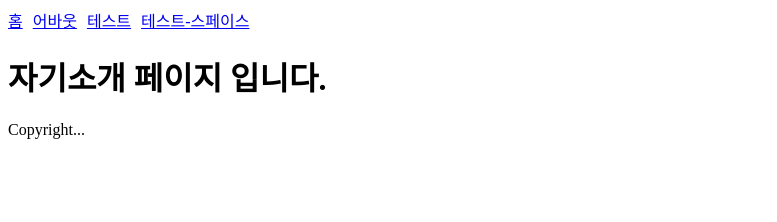
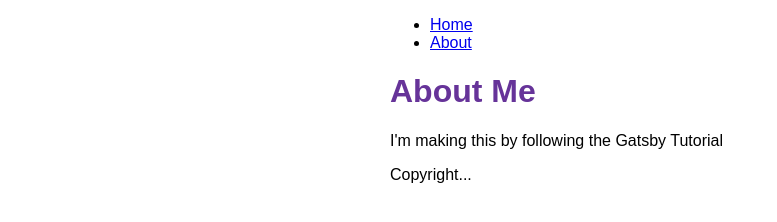
Before and after one commit to leeyeonji28/my-blog-2022-05-31, a Gatsby site: page /about in a window 1280 px wide. Shown: the whole page, without its empty margins (0-777 px from the left). Built offline with nearby package versions, Linux system fonts and the light colour scheme; Gatsby itself is replaced by a stand-in of ours.

Commit message:
test, test-space 제거, 레이아웃 꾸미기

```diff
--- a/src/components/layout.js
+++ b/src/components/layout.js
@@ -1,20 +1,37 @@
 import { Link } from "gatsby";
 import React from "react";
+import {
+  container,
+  heading,
+  navLinks,
+  navLinkItem,
+  navLinkText,
+} from "./layout.module.css";
 
-function Layout({ children }) {
+function Layout({ pageTitle, children }) {
   return (
-    <>
+    <div className={container}>
+      <title>{pageTitle}</title>
+      <nav>
+        <ul className={navLinks}>
+          <li className={navLinkItem}>
+            <Link className={navLinkText} to="/">
+              Home
+            </Link>
+          </li>
+          <li className={navLinkItem}>
+            <Link className={navLinkText} to="/about">
+              About
+            </Link>
+          </li>
+        </ul>
+      </nav>
       <main>
-        <div style={{ display: "flex", gap: 10 }}>
-          <Link to="/">홈</Link>
-          <Link to="/about">어바웃</Link>
-          <Link to="/test">테스트</Link>
-          <Link to="/test-space">테스트-스페이스</Link>
-        </div>
+        <h1 className={heading}>{pageTitle}</h1>
         {children}
-        <div>Copyright...</div>
       </main>
-    </>
+      <div>Copyright...</div>
+    </div>
   );
 }
 
--- /dev/null
+++ b/src/components/layout.module.css
@@ -0,0 +1,23 @@
+.container {
+  margin: auto;
+  max-width: 500px;
+  font-family: sans-serif;
+}
+
+.heading {
+  color: rebeccapurple;
+}
+
+.nav-links {
+  display: flex;
+  list-style: none;
+  padding-left: 0;
+}
+
+.nav-link-item {
+  padding-right: 2rem;
+}
+
+.nav-link-text {
+  color: black;
+}
--- a/src/pages/about.js
+++ b/src/pages/about.js
@@ -3,9 +3,8 @@
 
 function AboutPage() {
   return (
-    <Layout>
-      <title>자기소개</title>
-      <h1>자기소개 페이지 입니다.</h1>
+    <Layout pageTitle="About Me">
+      <p>I'm making this by following the Gatsby Tutorial</p>
     </Layout>
   );
 }
--- a/src/pages/index.js
+++ b/src/pages/index.js
@@ -4,9 +4,8 @@
 // markup
 const IndexPage = () => {
   return (
-    <Layout>
-      <title>Home Page</title>
-      <h1>Home Page</h1>
+    <Layout pageTitle="Home Page">
+      <p>I'm making this by following the Gatsby Tutorial</p>
     </Layout>
   );
 };
```
Also changed, not shown: src/pages/test-space.js (deleted, +0 -13 lines), src/pages/test.js (deleted, +0 -13 lines).
